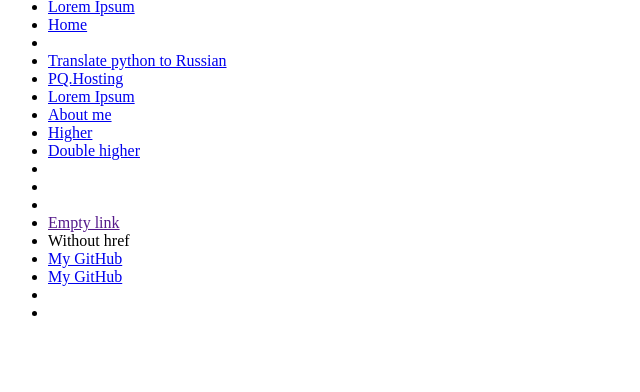
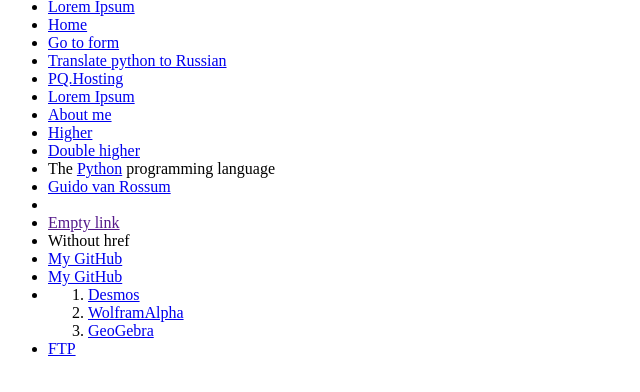
Before and after one commit to DiSkills/DiSkills.github.io, a plain HTML site: page index.html in a window 1280 px wide. Shown: the part 334-726 px from the top of the page, without its empty margins (0-640 px from the left). Drawn offline with Linux system fonts and the light colour scheme.

Commit message:
Added 6, 13, 14, 20, 21

```diff
--- a/index.html
+++ b/index.html
@@ -31,8 +31,7 @@
                 <a title="Home" href="/">Home</a>
             </li>
             <li>
-                <!-- TODO 6 -->
-                <a title="" href=""></a>
+                <a title="Form" href="#form">Go to form</a>
             </li>
             <li>
                 <a title="Translate python"
@@ -58,12 +57,15 @@
                 <a title="Double higher" href="../../dhigher">Double higher</a>
             </li>
             <li>
-                <!-- TODO 13 -->
-                <a title="" href=""></a>
+                The <a title="CPython"
+                    href="https://github.com/python/cpython">Python</a>
+                programming language
             </li>
             <li>
-                <!-- TODO 14 -->
-                <a title="" href=""></a>
+                <a title="Guido van Rossum"
+                    href="https://en.wikipedia.org/wiki/Guido_van_Rossum#Python">
+                    Guido van Rossum
+                </a>
             </li>
             <li>
                 <!-- TODO 15 -->
@@ -86,12 +88,30 @@
                 <!--/noindex-->
             </li>
             <li>
-                <a title="" href=""></a>
+                <ol>
+                    <li>
+                        <a title="Desmos" href="https://www.desmos.com/">
+                            Desmos</a>
+                    </li>
+                    <li>
+                        <a title="WolframAlpha"
+                            href="https://www.wolframalpha.com/">
+                            WolframAlpha</a>
+                    </li>
+                    <li>
+                        <a title="GeoGebra" href="https://www.geogebra.org/">
+                            GeoGebra</a>
+                    </li>
+                </ol>
             </li>
             <li>
-                <a title="" href=""></a>
+                <a title="FTP"
+                    href="ftp://user:password@example.com/file.txt">FTP</a>
             </li>
         </ul>
+
+        <form method="post" id="form">
+        </form>
 
     </body>
 
```
